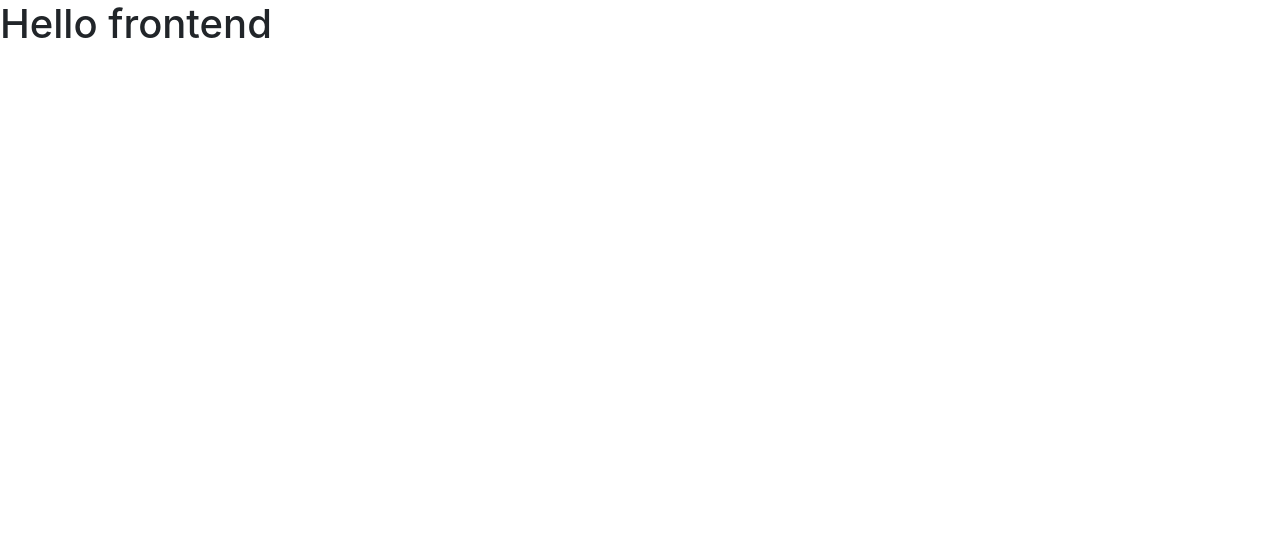
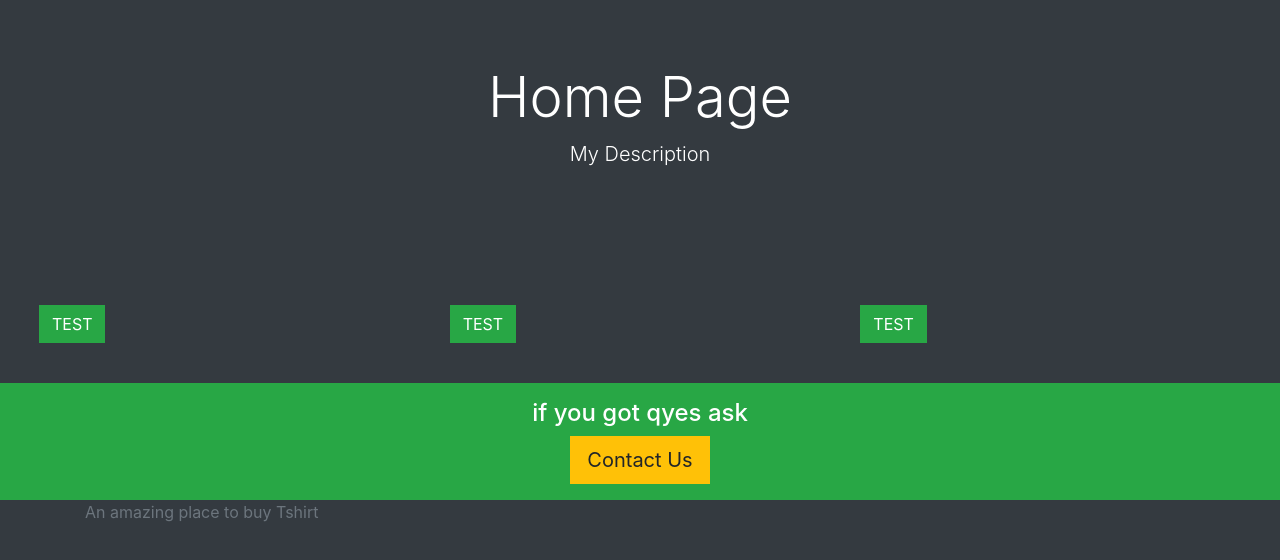
Before and after one commit to Sheetalpujari/MERN, a React (Create React App) app in the folder projfrontend/: page / in a window 1280 px wide. Shown: the top 560 px of the page. Built offline with nearby package versions, Linux system fonts and the light colour scheme.

Commit message:
added frontent part

```diff
--- a/projfrontend/src/core/Home.js
+++ b/projfrontend/src/core/Home.js
@@ -1,8 +1,15 @@
 import React from 'react';
+import "../styles.css"
+import {API} from "../backend";
+import Base from "./Base";
+export default function Home(){
+    console.log("API IS ",API);
+    return (
+        <Base title="Home Page">
+        <div className="row">
+            <div className="col-4"><button className="btn btn-success">TEST</button></div>
 
-export default function Home(){
-
-    return (
-        <div> <h1> Hello frontend</h1></div>
-    );
+        <div className="col-4"><button className="btn btn-success">TEST</button></div>
+        <div className="col-4"><button className="btn btn-success">TEST</button></div>
+        </div></Base>);
 }
```
